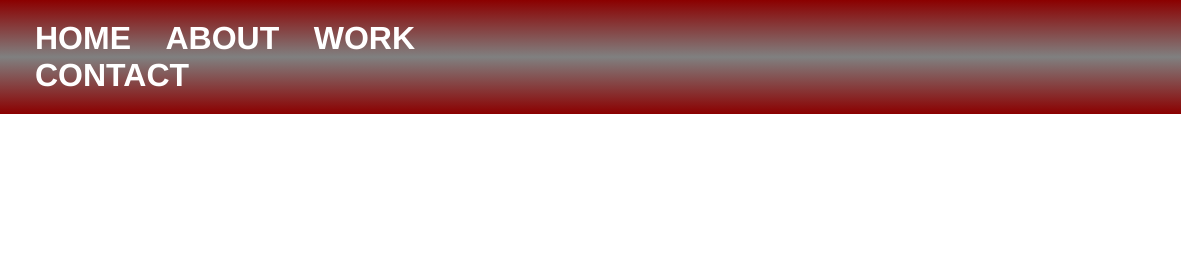
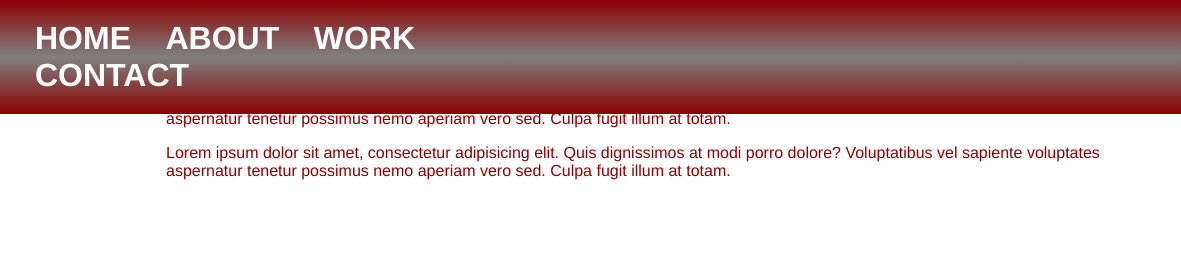
Before and after one commit to mcbauman/menue, a plain HTML site: page index.html in a window 1280 px wide. Shown: the top 280 px of the page, 0-1181 px from the left. Drawn offline with Linux system fonts and the light colour scheme.

Commit message:
small mistake solved

```diff
--- a/index.html
+++ b/index.html
@@ -21,7 +21,9 @@
     </header>
     <main>
         <article>
-
+            <p>Lorem ipsum dolor sit amet, consectetur adipisicing elit. Quis dignissimos at modi porro dolore? Voluptatibus vel sapiente voluptates aspernatur tenetur possimus nemo aperiam vero sed. Culpa fugit illum at totam.</p>
+            <p>Lorem ipsum dolor sit amet, consectetur adipisicing elit. Quis dignissimos at modi porro dolore? Voluptatibus vel sapiente voluptates aspernatur tenetur possimus nemo aperiam vero sed. Culpa fugit illum at totam.</p>
+            <p>Lorem ipsum dolor sit amet, consectetur adipisicing elit. Quis dignissimos at modi porro dolore? Voluptatibus vel sapiente voluptates aspernatur tenetur possimus nemo aperiam vero sed. Culpa fugit illum at totam.</p>
         </article>
     </main>
     <footer>
--- a/style.css
+++ b/style.css
@@ -8,6 +8,7 @@ body{
     font-family: 'Franklin Gothic Medium', 'Arial Narrow', Arial, sans-serif ;
     color: var(--main);
 }
+
 
 header{
     text-transform: uppercase;
@@ -38,7 +39,7 @@ li{
 }
 main{
     width: 75%;
-    margin: 5px auto;
+    margin: 40px auto;
 }
 img{
     position: absolute;
```
